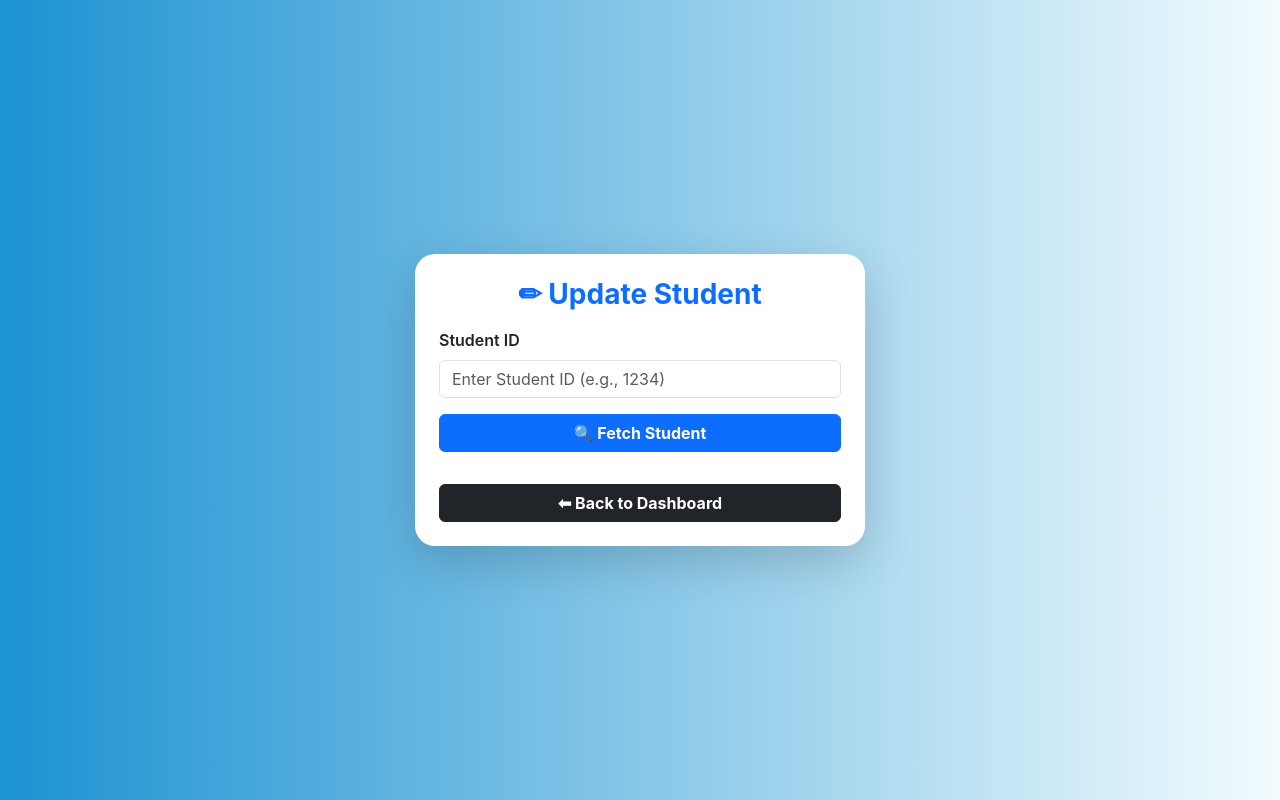
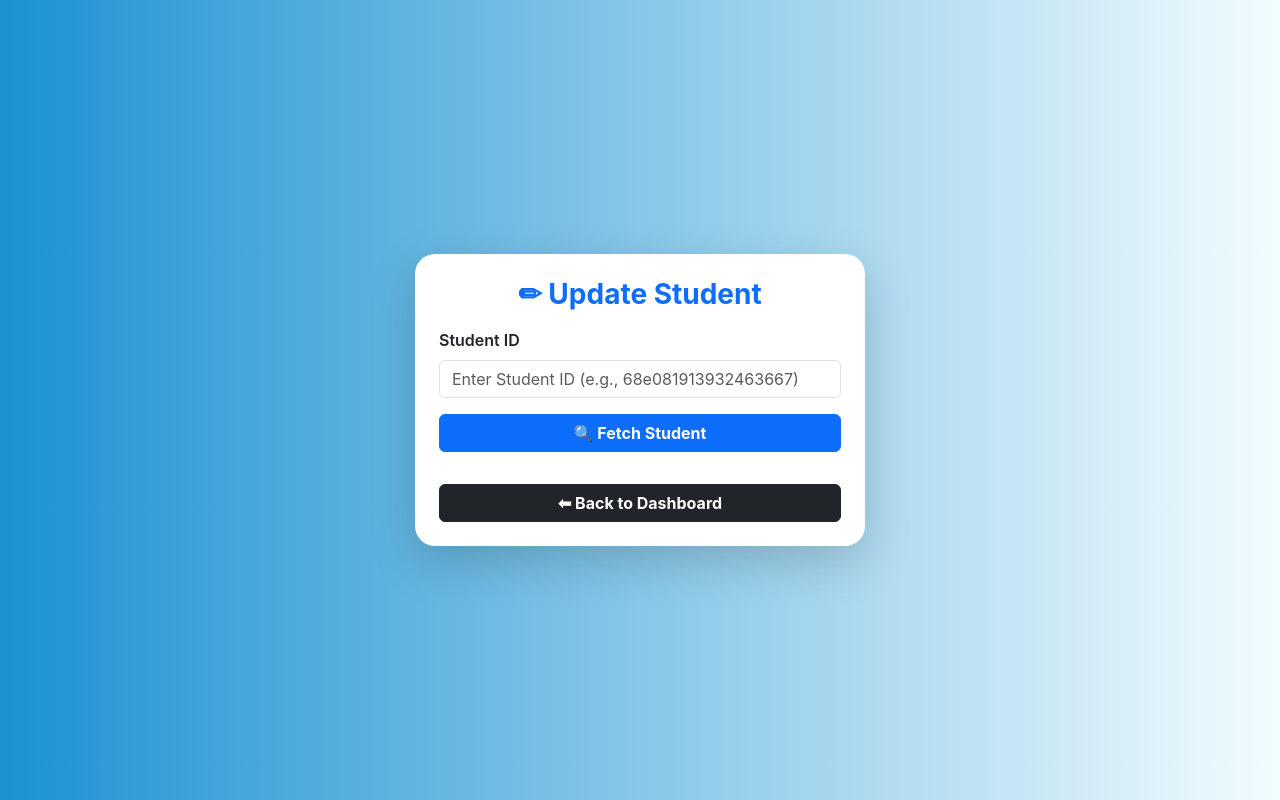
Before and after one commit to KOREADEVELOPERS/managementstudentreal, a React (Create React App) app: page /delete in a window 1280 px wide. Built offline with nearby package versions, Linux system fonts and the light colour scheme.

Commit message:
Update Deletestudent.jsx

```diff
--- a/src/COMPONENTS/Deletestudent.jsx
+++ b/src/COMPONENTS/Deletestudent.jsx
@@ -3,7 +3,7 @@ import axios from "axios";
 import { useNavigate } from "react-router-dom";
 
 const UpdateStudent = () => {
-  const [id, setId] = useState("");
+  const [id, setId] = useState(""); // MongoDB ID (string)
   const [student, setStudent] = useState({
     name: "",
     email: "",
@@ -24,7 +24,7 @@ const UpdateStudent = () => {
     try {
       setLoading(true);
       const response = await axios.get(
-        `https://student-backend-w1bp.onrender.com/employees/${id}`
+        `https://student-backend-w1bp.onrender.com/employees/get/${id}`
       );
 
       if (response.data) {
@@ -97,9 +97,9 @@ const UpdateStudent = () => {
         <div className="mb-3">
           <label className="form-label fw-semibold">Student ID</label>
           <input
-            type="number"
+            type="text" // ✅ change here
             className="form-control"
-            placeholder="Enter Student ID (e.g., 1234)"
+            placeholder="Enter Student ID (e.g., 68e081913932463667)"
             value={id}
             onChange={(e) => setId(e.target.value)}
           />
```
